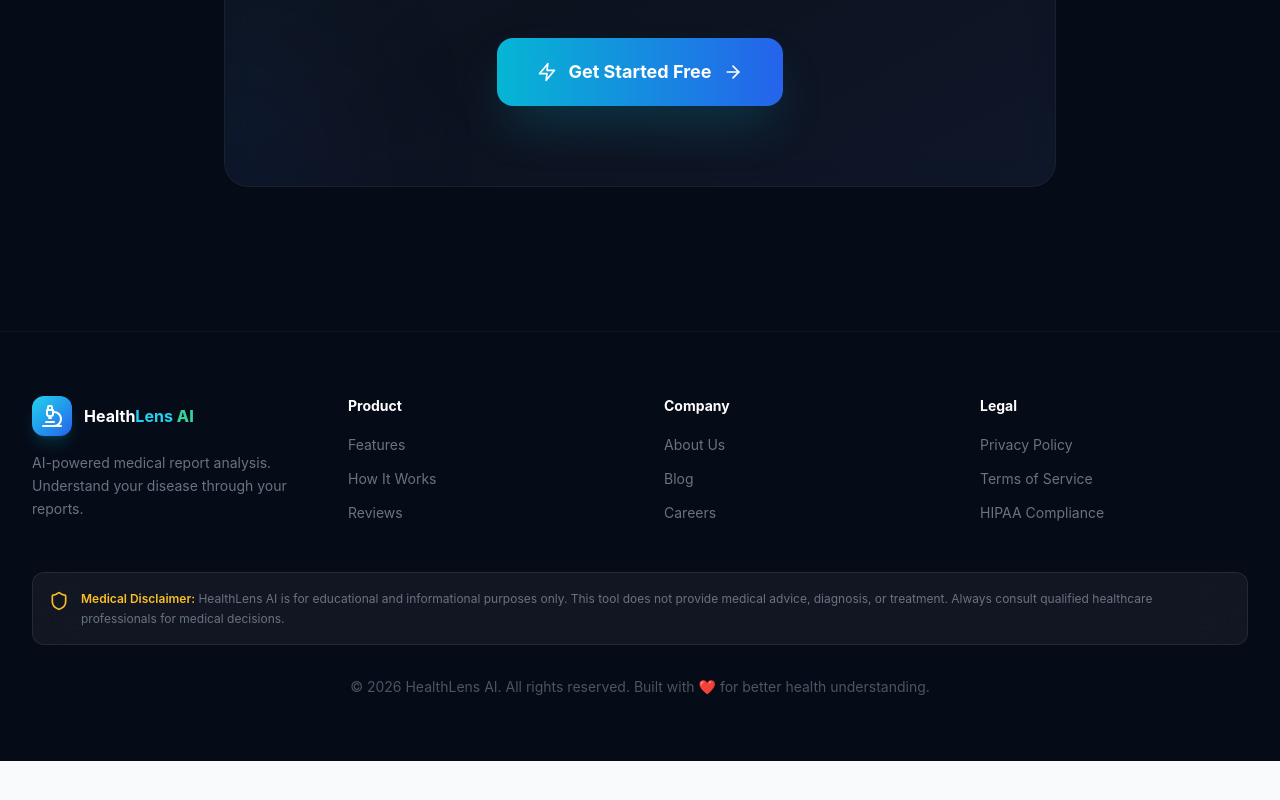
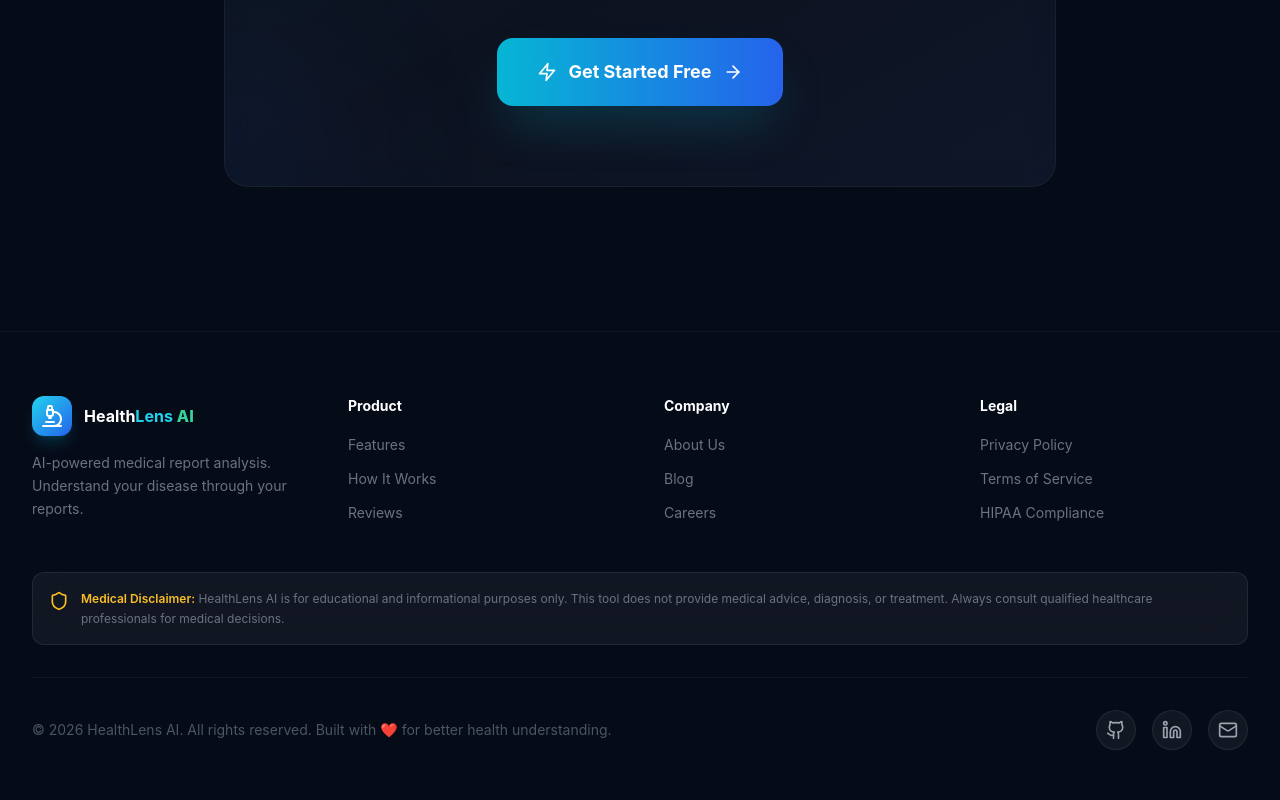
Before and after one commit to akashsahu54/healthlens-ai, a Next.js app: page / in a window 1280 px wide. Shown: the part 7580-8380 px from the top of the page. Before the commit the page ends 8341 px from the top, so only its background shows below. Built offline with nearby package versions, Linux system fonts and the light colour scheme; no server answers; the database is empty.

Commit message:
Fix landing page visibility: Add scroll reveal animations and social media links

```diff
--- a/app/globals.css
+++ b/app/globals.css
@@ -475,3 +475,30 @@ html {
   background: rgba(6, 182, 212, 0.3);
   color: white;
 }
+
+
+/* ============================
+   SCROLL REVEAL ANIMATIONS
+   ============================ */
+
+.reveal,
+.reveal-left,
+.reveal-right {
+  opacity: 0;
+  transition: opacity 0.8s ease-out, transform 0.8s ease-out;
+}
+
+.reveal.visible {
+  opacity: 1;
+  transform: translateY(0);
+}
+
+.reveal-left.visible {
+  opacity: 1;
+  transform: translateX(0);
+}
+
+.reveal-right.visible {
+  opacity: 1;
+  transform: translateX(0);
+}
--- a/app/landing/LandingPage.tsx
+++ b/app/landing/LandingPage.tsx
@@ -6,7 +6,7 @@ import {
   Lock, Clock, CheckCircle2, ArrowRight, ChevronRight,
   Sparkles, Activity, HeartPulse, Microscope, Scan,
   Star, Users, TrendingUp, Menu, X, Heart, Globe,
-  Fingerprint, LineChart, Eye
+  Fingerprint, LineChart, Eye, Github, Linkedin, Mail
 } from 'lucide-react'
 import ReviewsSection from '@/components/ReviewsSection'
 import Logo from '@/components/Logo'
@@ -989,9 +989,40 @@ export default function LandingPage() {
             </p>
           </div>
 
-          {/* Copyright */}
-          <div className="text-center text-sm text-gray-600">
-            © 2026 HealthLens AI. All rights reserved. Built with ❤️ for better health understanding.
+          {/* Social Media & Copyright */}
+          <div className="flex flex-col md:flex-row items-center justify-between gap-6 pt-8 border-t border-white/5">
+            <div className="text-sm text-gray-600">
+              © 2026 HealthLens AI. All rights reserved. Built with ❤️ for better health understanding.
+            </div>
+
+            {/* Social Links */}
+            <div className="flex items-center gap-4">
+              <a
+                href="https://github.com/akashsahu54"
+                target="_blank"
+                rel="noopener noreferrer"
+                className="group flex items-center justify-center w-10 h-10 rounded-full glass border border-white/10 hover:border-cyan-400/40 hover:bg-cyan-500/10 transition-all duration-300"
+                aria-label="GitHub"
+              >
+                <Github className="w-5 h-5 text-gray-400 group-hover:text-cyan-400 transition-colors" />
+              </a>
+              <a
+                href="https://www.linkedin.com/in/akashsahu001"
+                target="_blank"
+                rel="noopener noreferrer"
+                className="group flex items-center justify-center w-10 h-10 rounded-full glass border border-white/10 hover:border-blue-400/40 hover:bg-blue-500/10 transition-all duration-300"
+                aria-label="LinkedIn"
+              >
+                <Linkedin className="w-5 h-5 text-gray-400 group-hover:text-blue-400 transition-colors" />
+              </a>
+              <a
+                href="mailto:akashsahu64158@gmail.com"
+                className="group flex items-center justify-center w-10 h-10 rounded-full glass border border-white/10 hover:border-emerald-400/40 hover:bg-emerald-500/10 transition-all duration-300"
+                aria-label="Email"
+              >
+                <Mail className="w-5 h-5 text-gray-400 group-hover:text-emerald-400 transition-colors" />
+              </a>
+            </div>
           </div>
         </div>
       </footer>
```
Also changed, not shown: 1 other file (tests, documents, lock files or other folders).
